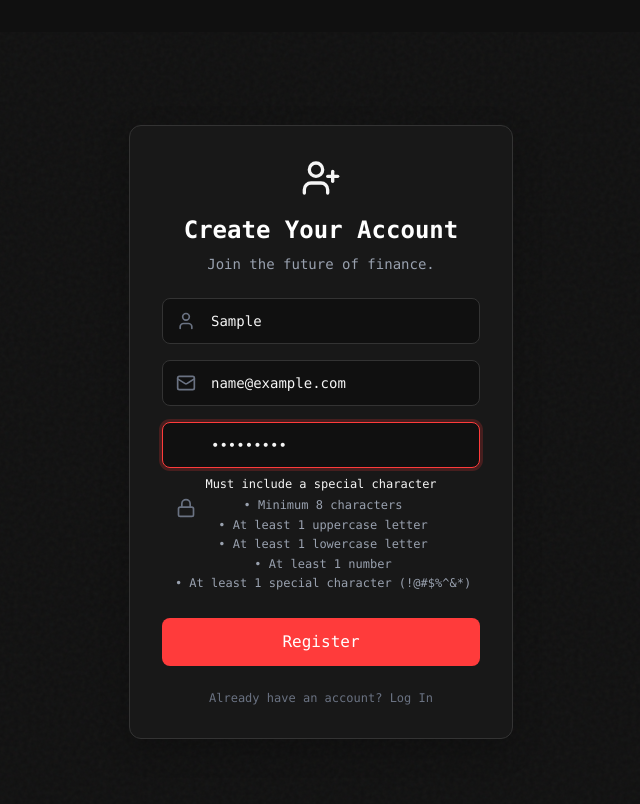
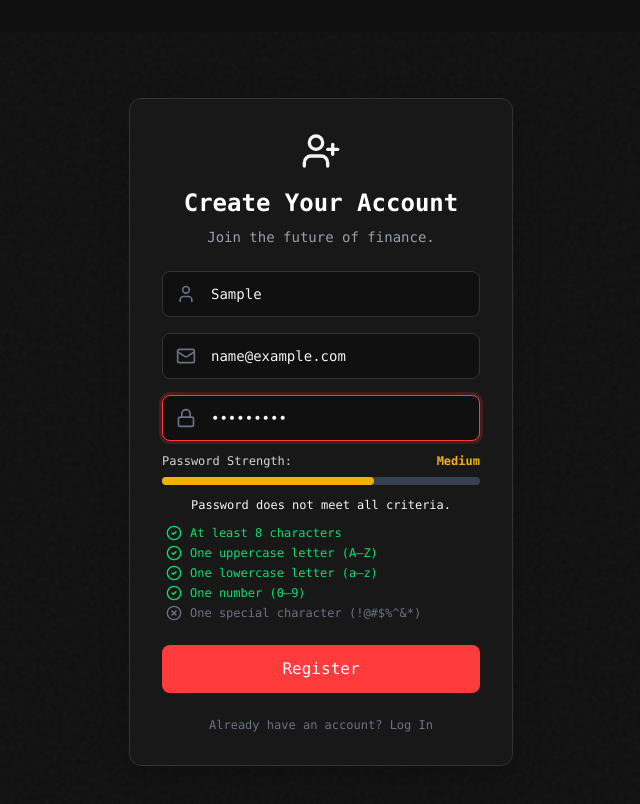
Before and after one commit to HeetBhuva007/Web3_Wallet, a React (Vite) app in the folder frontend/: page /register in a window 1280 px wide. Both pictures are taken after typing "Sample", "name@example.com", "Sample123" into the empty fields and a click on the button "Register". Shown: the top 804 px of the page, without its empty margins (319-959 px from the left). Built offline with nearby package versions, Linux system fonts and the light colour scheme; no server answers.

Commit message:
register issue resolved

```diff
--- a/frontend/src/pages/register.jsx
+++ b/frontend/src/pages/register.jsx
@@ -1,36 +1,66 @@
 import { useEffect, useState } from 'react';
 import { useForm } from 'react-hook-form';
 import { useNavigate, Link } from 'react-router-dom';
-import { User, Mail, Lock, UserPlus, LoaderCircle } from 'lucide-react';
+import {
+  User,
+  Mail,
+  Lock,
+  UserPlus,
+  LoaderCircle,
+  CheckCircle2,
+  XCircle
+} from 'lucide-react';
 import { registerUser } from '../authSlice';
 import { useDispatch, useSelector } from 'react-redux';
 
-
+// --- Helper for Password Validation ---
+const passwordCriteria = [
+  { label: 'At least 8 characters', test: (v) => v.length >= 8 },
+  { label: 'One uppercase letter (A–Z)', test: (v) => /[A-Z]/.test(v) },
+  { label: 'One lowercase letter (a–z)', test: (v) => /[a-z]/.test(v) },
+  { label: 'One number (0–9)', test: (v) => /[0-9]/.test(v) },
+  { label: 'One special character (!@#$%^&*)', test: (v) => /[!@#$%^&*(),.?":{}|<>]/.test(v) },
+];
 
 
 const RegisterPage = () => {
   const navigate = useNavigate();
-  const dispatch=useDispatch()
+  const dispatch = useDispatch();
   const [apiError, setApiError] = useState(null);
-  const {isAuthenticated}=useSelector(state=>state.auth)
+  const { isAuthenticated } = useSelector(state => state.auth);
 
   const {
     register,
     handleSubmit,
+    watch,
     formState: { errors, isSubmitting },
-  } = useForm();
-  useEffect(()=>{
-    if(isAuthenticated)
-        navigate('/createWallet')
-  },[isAuthenticated])
+  } = useForm({ mode: 'onTouched' });
+
+  const password = watch('password', '');
+
+
+  const strengthScore = passwordCriteria.reduce((acc, criterion) => {
+    return acc + (criterion.test(password) ? 1 : 0);
+  }, 0);
+
+
+  const getStrength = () => {
+    if (strengthScore < 3) return { text: 'Weak', color: 'bg-brand-red', width: 'w-1/3' };
+    if (strengthScore < 5) return { text: 'Medium', color: 'bg-yellow-500', width: 'w-2/3' };
+    return { text: 'Strong', color: 'bg-green-500', width: 'w-full' };
+  };
+  const strength = getStrength();
+
+  useEffect(() => {
+    if (isAuthenticated) {
+      navigate('/createWallet');
+    }
+  }, [isAuthenticated, navigate]);
+
   const onSubmit = async (data) => {
     setApiError(null);
     try {
-
-      dispatch(registerUser({...data}))
-
-
-
+       dispatch(registerUser({ ...data }));
     } catch (error) {
 
       console.error("Registration failed:", error);
@@ -50,7 +80,7 @@ const RegisterPage = () => {
         </div>
 
         <form onSubmit={handleSubmit(onSubmit)} className="space-y-4">
-          {/* Username Input with built-in validation */}
+          {/* Username Input */}
           <div className="relative">
             <User className="absolute left-3.5 top-1/2 -translate-y-1/2 h-5 w-5 text-gray-500" />
             <input
@@ -66,7 +96,7 @@ const RegisterPage = () => {
             {errors.userName && <p className="mt-2 text-xs text-brand-red">{errors.userName.message}</p>}
           </div>
 
-          {/* Email Input with built-in validation */}
+          {/* Email Input */}
           <div className="relative">
             <Mail className="absolute left-3.5 top-1/2 -translate-y-1/2 h-5 w-5 text-gray-500" />
             <input
@@ -85,7 +115,8 @@ const RegisterPage = () => {
             {errors.emailId && <p className="mt-2 text-xs text-brand-red">{errors.emailId.message}</p>}
           </div>
 
-          {/* Password Input with built-in validation */}
+          {/* Password Input with Strength Meter and Criteria */}
+          <div className="space-y-3">
             <div className="relative">
               <Lock className="absolute left-3.5 top-1/2 -translate-y-1/2 h-5 w-5 text-gray-500" />
               <input
@@ -94,33 +125,43 @@ const RegisterPage = () => {
                 placeholder="Password"
                 {...register('password', {
                   required: 'Password is required',
-      minLength: {
-        value: 8,
-        message: 'Password must be at least 8 characters'
-      },
                   validate: {
-        hasUpper: (v) => /[A-Z]/.test(v) || "Must include an uppercase letter",
-        hasLower: (v) => /[a-z]/.test(v) || "Must include a lowercase letter",
-        hasNumber: (v) => /[0-9]/.test(v) || "Must include a number",
-        hasSpecial: (v) => /[!@#$%^&*]/.test(v) || "Must include a special character"
+                    allCriteriaMet: v => passwordCriteria.every(c => c.test(v)) || 'Password does not meet all criteria.',
                   }
                 })}
-    className={`w-full pl-12 pr-4 py-3 text-sm rounded-lg backpack-input ${
-      errors.password ? 'border-brand-red' : 'border-border-color'
-    }`}
+                className={`w-full pl-12 pr-4 py-3 text-sm rounded-lg backpack-input ${errors.password ? 'border-brand-red' : 'border-border-color'}`}
               />
-  {errors.password && (
-    <p className="mt-2 text-xs text-brand-red">{errors.password.message}</p>
-  )}
-  <ul className="text-xs text-gray-400 mt-1 ml-1 leading-relaxed">
-    <li>• Minimum 8 characters</li>
-    <li>• At least 1 uppercase letter</li>
-    <li>• At least 1 lowercase letter</li>
-    <li>• At least 1 number</li>
-    <li>• At least 1 special character (!@#$%^&*)</li>
-  </ul>
             </div>
 
+            {/* Password Strength Meter */}
+            {password.length > 0 && (
+              <div className="space-y-2">
+                <div className="flex items-center justify-between text-xs">
+                    <p className="font-medium text-gray-300">Password Strength:</p>
+                    <p className={`font-bold ${strength.text === 'Weak' ? 'text-brand-red' : strength.text === 'Medium' ? 'text-yellow-500' : 'text-green-500'}`}>{strength.text}</p>
+                </div>
+                <div className="w-full h-2 rounded-full bg-gray-700">
+                  <div className={`h-full rounded-full transition-all duration-300 ${strength.color} ${strength.width}`}></div>
+                </div>
+              </div>
+            )}
+
+            {/* Final Validation Error Message from React Hook Form */}
+            {errors.password && <p className="text-xs text-brand-red">{errors.password.message}</p>}
+
+            {/* Dynamic Password Criteria Checklist */}
+            <div className="text-xs text-gray-400 space-y-1 pl-1">
+              {passwordCriteria.map((criterion, index) => {
+                const isMet = criterion.test(password);
+                return (
+                  <div key={index} className={`flex items-center transition-colors duration-300 ${isMet ? 'text-green-400' : 'text-gray-500'}`}>
+                    {isMet ? <CheckCircle2 className="h-4 w-4 mr-2 flex-shrink-0" /> : <XCircle className="h-4 w-4 mr-2 flex-shrink-0" />}
+                    <span>{criterion.label}</span>
+                  </div>
+                );
+              })}
+            </div>
+          </div>
 
           {/* API Error Display */}
           {apiError && (
```
Lines whose indentation alone changed are shown as unchanged.
